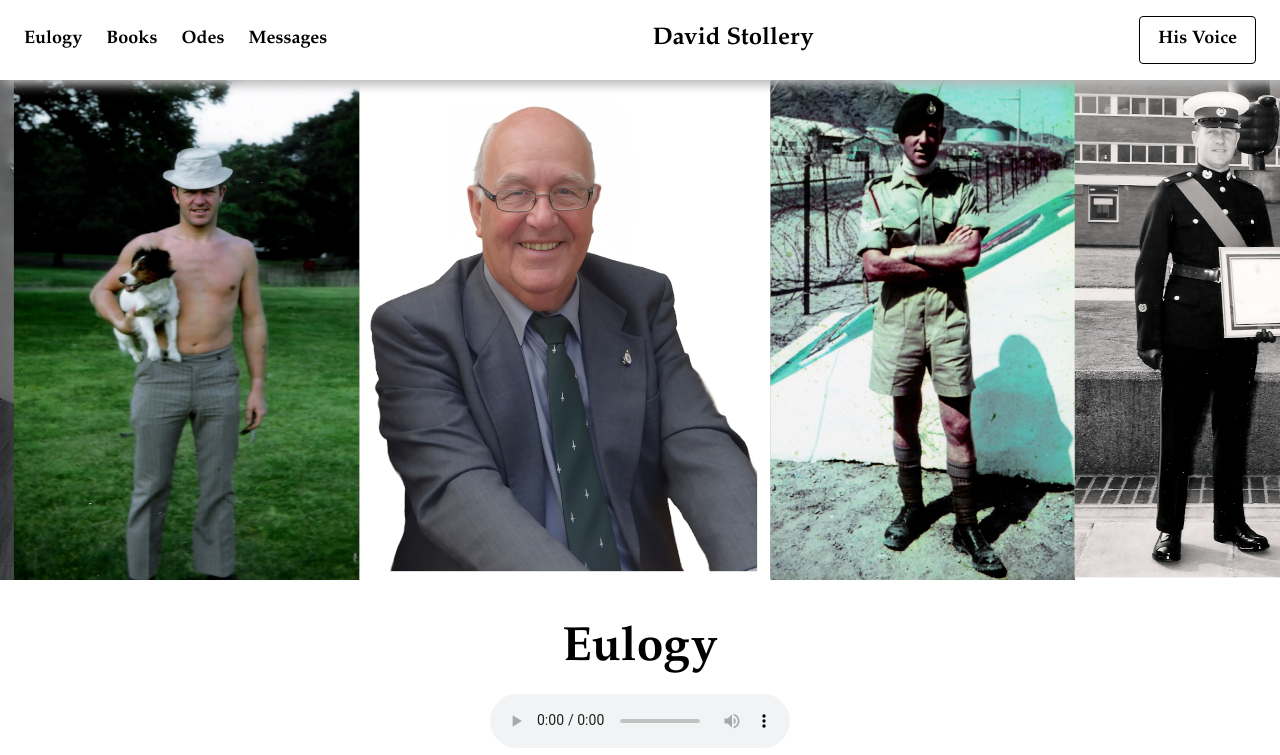
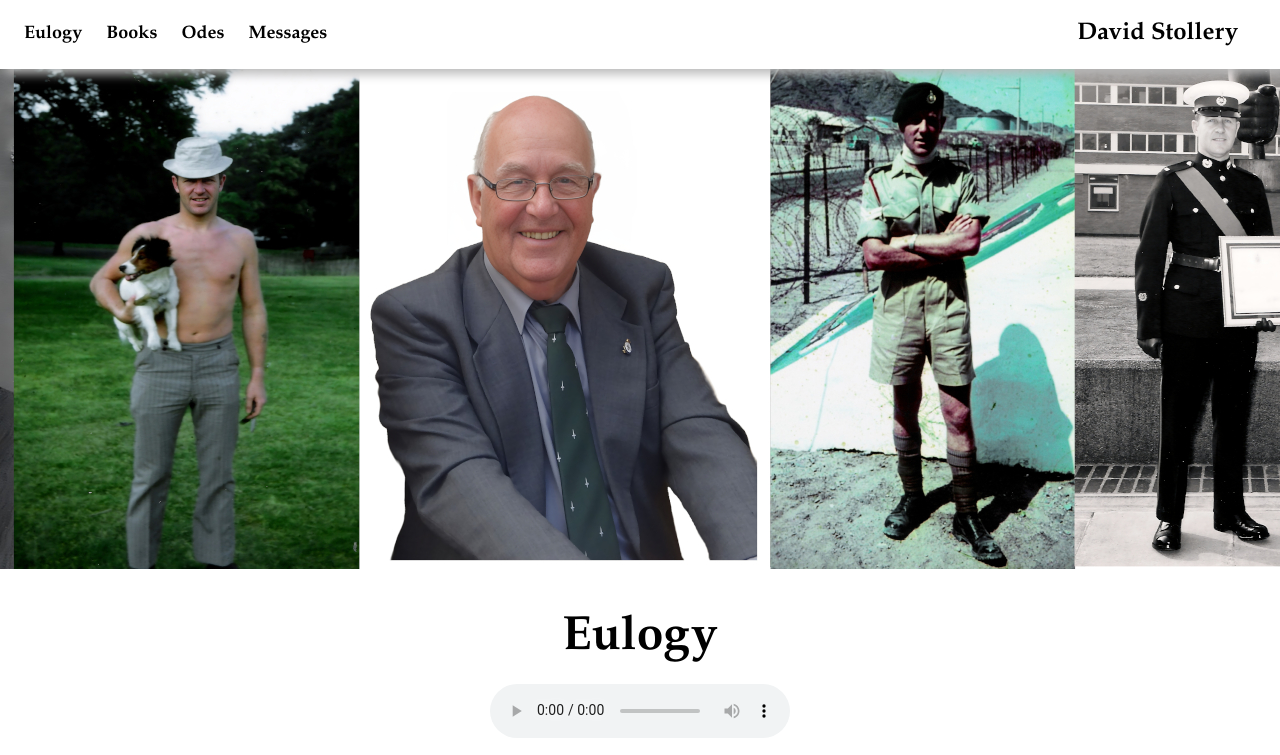
Before and after one commit to PhilStollery/david-eulogy, a website built with Parcel: page index.html in a window 1280 px wide. Shown: the top 755 px of the page. Built offline with nearby package versions, Linux system fonts and the light colour scheme.

Commit message:
remove button

```diff
--- a/index.html
+++ b/index.html
@@ -60,9 +60,6 @@
             </div>
             <div class="home-title-middle">
               <h1>David Stollery</h1>
-            </div>
-            <div class="home-right-side">
-              <button class="home-cta-btn Anchor button">His Voice</button>
             </div>
             <div data-role="MobileMenu" class="home-mobile-menu">
               <div class="home-container1">
```
